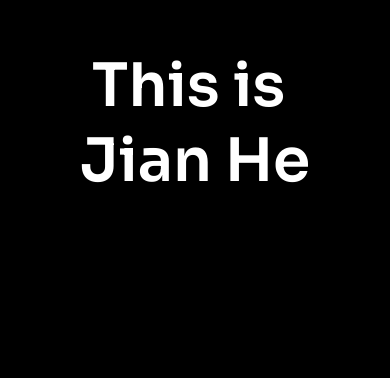
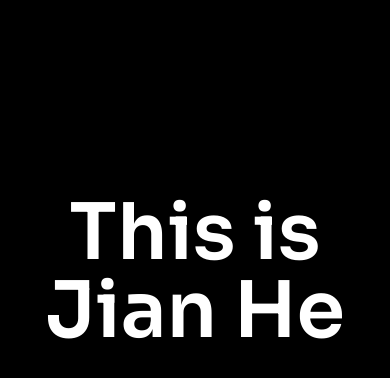
Before and after one commit to hexiaok/my-site, a React (Create React App) app: page / in a window 390 px wide. Shown: the part 394-772 px from the top of the page. Built offline with nearby package versions, Linux system fonts and the light colour scheme.

Commit message:
update the mobile layout

```diff
--- a/src/GlobeComponent.css
+++ b/src/GlobeComponent.css
@@ -64,7 +64,7 @@
   display: flex; /* Add flexbox for centering */
   justify-content: center; /* Center horizontally */
   align-items: center; /* Center vertically */
-  transform: scale(1.15); /* Make the globe 15% bigger */
+  transform: scale(1.25); /* Make the globe 25% bigger */
   transform-origin: center center; /* Ensure scaling is from the center */
 }
 
@@ -86,15 +86,15 @@
 
 .hero-text {
   font-family: 'Sora', sans-serif;
-  font-size: clamp(50px, 14vw, 200px); /* Responsive font size for 60vw width */
-  font-weight: 700; /* Bold */
+  font-size: clamp(20px, 16vw, 180px); /* Responsive font size for 60vw width */
+  font-weight: 600; /* Bold */
   color: white;
-  line-height: normal;
+  line-height: 1;
   white-space: pre-wrap; /* Preserve wrap for "This is Jian He" */
 }
 
 .hero-text p {
-  margin: 0; /* Remove default paragraph margins */
+  margin: 0px; /* Remove default paragraph margins */
 }
 
 .city-details-section {
@@ -103,25 +103,25 @@
   top: 50%;
   transform: translateY(-50%);
   z-index: 2; /* In front of globe */
-  width: calc(60vw - 80px); /* Occupy left 60%, adjusted for left padding */
+  width: calc(40vw - 80px); /* Occupy left 40%, adjusted for left padding */
   color: white;
   font-family: 'Sora', sans-serif;
 }
 
 .city-details-title {
-  font-size: 48px;
-  font-weight: 700;
+  font-size: 80px;
+  font-weight: 600;
   margin-bottom: 10px;
 }
 
 .city-details-subtitle {
-  font-size: 32px;
+  font-size: 21px;
   font-weight: 400;
   margin-bottom: 20px;
 }
 
 .city-details-description {
-  font-size: 18px;
+  font-size: 16px;
   font-weight: 300;
   line-height: 1.5;
 }
@@ -130,16 +130,19 @@
   .main-page-layout {
     display: flex;
     flex-direction: column;
-    overflow-y: auto; /* Allow scrolling on mobile */
+    overflow: hidden; /* Ensure no scrolling on mobile */
+    height: 100vh;
   }
 
+/* mobile */
   .globe-container {
     position: relative; /* Change to relative for flow */
     width: 100vw; /* Full width */
-    height: 50vh; /* Top half of the screen */
+    height: 70vh; /* Top half of the screen */
     left: 0;
     top: 0;
-    transform: scale(1); /* Reset scale for mobile */
+    transform: scale(0.8); /* Reset scale for mobile */
+    padding-top: 15px;
   }
 
   .hero-section {
@@ -152,13 +155,46 @@
     display: flex;
     flex-direction: column;
     align-items: center;
-    justify-content: center;
+    justify-content: flex-end;
     text-align: center;
+    flex-grow: 1;
+    padding-bottom: 100px;
   }
 
+  /* mobile */
   .hero-text {
-    font-size: clamp(30px, 75vw, 60px); /* Adjusted clamp for better wrapping */
+    font-size: clamp(30px, 20vw, 200px); /* Adjusted clamp for better wrapping */
     text-align: center; /* Center align text */
+    width: 90vw;
+  }
+
+  .city-details-section {
+    position: absolute;
+    bottom: 0;
+    left: 50%;
+    transform: translateX(-50%);
+    top: auto;
+    width: 90%;
+    text-align: center;
+    padding-bottom: 80px;
+  }
+
+  .city-details-title {
+    width: 70vw;
+    font-size: clamp(24px, 12vw, 60px);
+    margin: 0 auto;
+  }
+
+  .city-details-subtitle {
+    font-size: clamp(16px, 5vw, 24px);
+  }
+
+  .city-details-description {
+    font-size: clamp(12px, 3.5vw, 16px);
+    line-height: 1.3;
+    text-align: left;
+    padding-left: 8%;
+    padding-right: 8%;
   }
 }
 
--- a/src/GlobeComponent.js
+++ b/src/GlobeComponent.js
@@ -42,7 +42,7 @@ const GlobeComponent = () => {
         name: 'Ningbo',
         city: 'Ningbo',
         country: 'China',
-        description: 'Just a kid',
+        year: 'Just a kid',
         isExpanded: false
       },
       {
@@ -115,8 +115,8 @@ const GlobeComponent = () => {
       </div>
       <div className={`hero-section ${isHeroTextVisible ? '' : 'fade-out'}`}>
                   <div className="hero-text">
-                    <p className="mb-0">This is </p>
-                    <p>Jian He</p>
+                    <p className="mb-0 nowrap">This is </p>
+                    <p className="nowrap">Jian He</p>
                   </div>      </div>
       {showCityDetails && selectedCity && (
         <div ref={cityDetailsRef} className="city-details-section">
```
Also changed, not shown: 1 other file (tests, documents, lock files or other folders).
